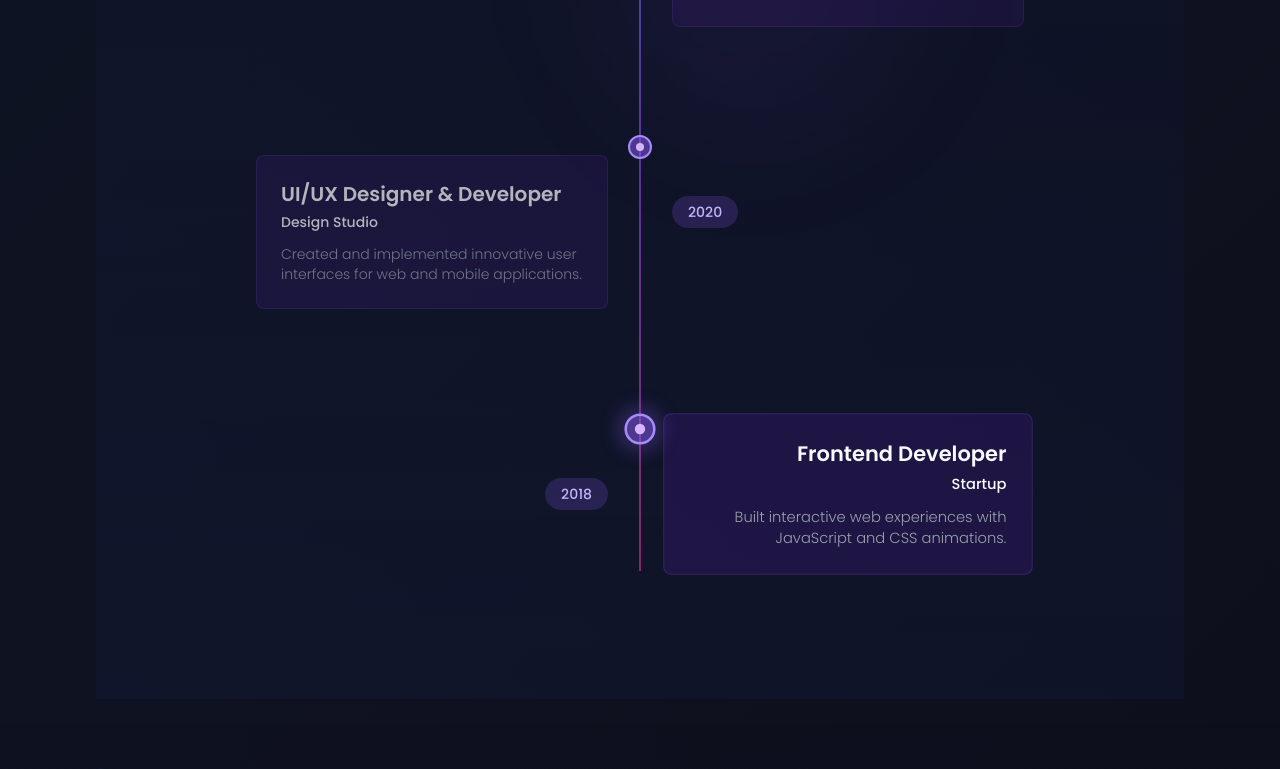
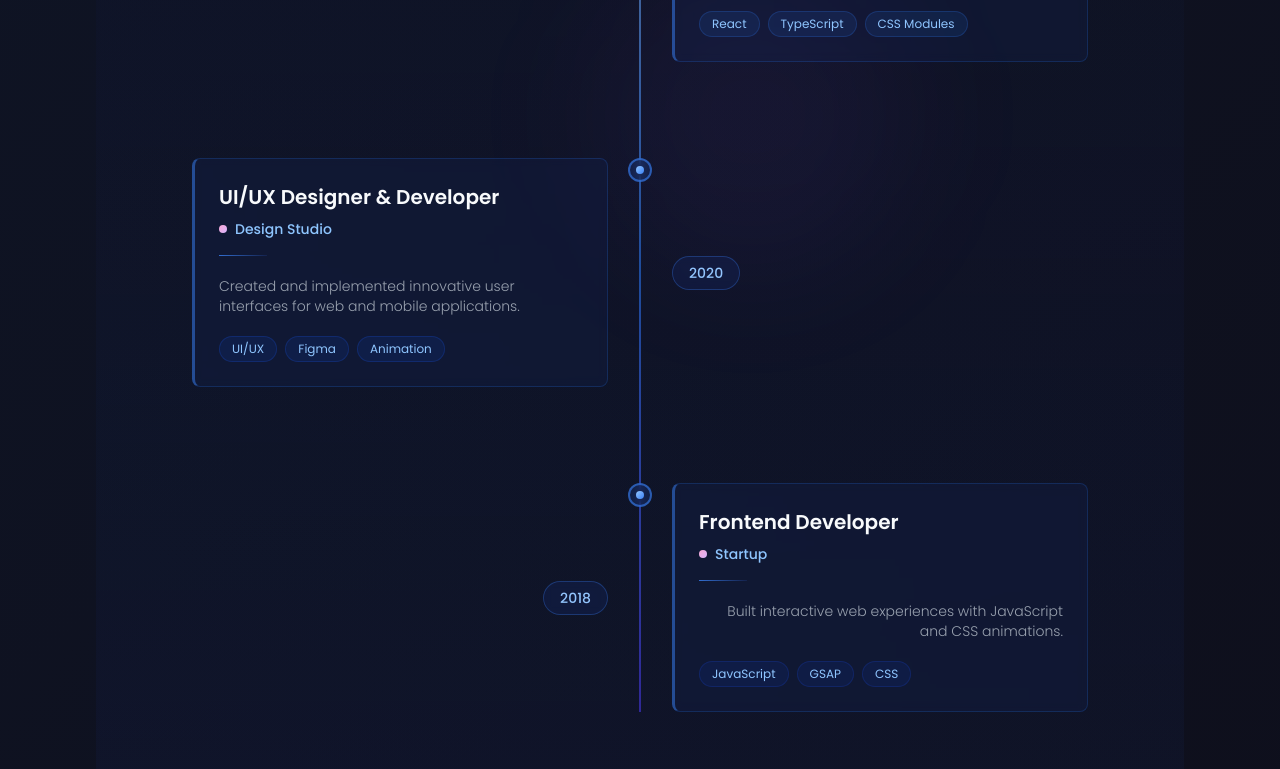
Before and after one commit to Zive2001/zive-portfolio-latest, a Next.js app: page / in a window 1280 px wide. Shown: the part 1780-2549 px from the top of the page. Built offline with nearby package versions, Linux system fonts and the light colour scheme.

Commit message:
Refactor About section with enhanced scroll animations, modernized design, and improved timeline functionality

```diff
--- a/src/components/sections/About.tsx
+++ b/src/components/sections/About.tsx
@@ -181,20 +181,31 @@ export const About = () => {
             </div>
           </div>
 
-        {/* Timeline section - now with dynamic scroll animation */}
+         {/* Timeline section with modernized animations and lean design */}
 <div
   ref={timelineRef}
-          className="mt-16 pt-8 border-t border-blue-500/20"
+  className="mt-16 pt-10 pb-16 border-t border-blue-500/20"
 >
   <ScrollAnimation animation="fade-up">
-            <h3 className="text-2xl font-semibold mb-12 text-center">My Journey</h3>
+    <h3 className="text-2xl font-semibold mb-10 text-center">
+      <span className="relative inline-block">
+        My Journey
+        <motion.span
+          className="absolute -bottom-2 left-1/2 transform -translate-x-1/2 h-1 bg-gradient-to-r from-blue-400 to-indigo-600"
+          initial={{ width: 0 }}
+          whileInView={{ width: '100%' }}
+          transition={{ duration: 0.8, ease: "easeOut" }}
+          viewport={{ once: true }}
+        />
+      </span>
+    </h3>
 
-            <div className="relative max-w-3xl mx-auto min-h-[600px]">
-              {/* Timeline line with progress animation */}
-              <div className="absolute left-1/2 top-0 bottom-0 w-px bg-blue-500/10 transform -translate-x-1/2">
-                {/* Animated progress overlay */}
+    <div className="relative max-w-4xl mx-auto min-h-[500px]">
+      {/* Timeline central line with improved gradient animation */}
+      <div className="absolute left-1/2 top-0 bottom-0 w-px bg-blue-900/30 transform -translate-x-1/2">
+        {/* Animated progress overlay with modernized gradient */}
         <motion.div
-                  className="absolute top-0 left-0 right-0 bg-gradient-to-b from-blue-500 via-purple-500 to-pink-500"
+          className="absolute top-0 left-0 right-0 bg-gradient-to-b from-blue-300 via-blue-500 to-indigo-600"
           style={{
             height: useTransform(
               timelineProgress,
@@ -205,124 +216,319 @@ export const About = () => {
         />
       </div>
 
-              {/* Timeline items - now with animated nodes */}
-              <div className="space-y-32">
+      {/* Timeline items with enhanced animations */}
+      <div className="space-y-24">
         {timelineItems.map((item, index) => (
-                  <div
+          <motion.div
             key={index}
             className={`relative ${index % 2 === 0 ? 'md:text-right' : 'md:text-left'}`}
+            initial={{ opacity: 0, y: 70 }}
+            whileInView={{
+              opacity: 1,
+              y: 0,
+              transition: {
+                duration: 0.9,
+                delay: index * 0.1,
+                ease: [0.2, 0.65, 0.3, 0.9]
+              }
+            }}
+            viewport={{ once: true, margin: "-100px" }}
           >
             <div className={`flex flex-col ${index % 2 === 0 ? 'md:flex-row' : 'md:flex-row-reverse'} items-center`}>
-                      {/* Animated timeline node */}
+              {/* Enhanced timeline node with modern pulse effect */}
               <motion.div
-                        className={`absolute left-1/2 top-0 w-6 h-6 rounded-full border-2 border-blue-500 bg-blue-900 transform -translate-x-1/2 z-10 flex items-center justify-center transition-all duration-500 ease-out ${index <= activeIndex ? 'border-purple-400' : ''}`}
-                        animate={{
-                          scale: index === activeIndex ? 1.3 : 1,
-                          backgroundColor: index <= activeIndex
-                            ? 'rgba(139, 92, 246, 0.5)' // purple-500 with opacity
-                            : 'rgba(30, 64, 175, 0.3)', // blue-900 with opacity
-                          borderColor: index <= activeIndex
-                            ? '#a78bfa' // purple-400
-                            : '#3b82f6', // blue-500
-                          boxShadow: index === activeIndex
-                            ? '0 0 15px 5px rgba(139, 92, 246, 0.3)'
-                            : 'none'
+                className="absolute left-1/2 top-0 w-6 h-6 rounded-full transform -translate-x-1/2 z-10 flex items-center justify-center"
+                style={{
+                  background: "rgba(37, 99, 235, 0.15)",
+                  backdropFilter: "blur(4px)",
+                  border: `2px solid rgba(59, 130, 246, 0.6)`
                 }}
+                whileInView={{
+                  scale: [1, 1.3, 1],
+                  transition: {
+                    scale: {
+                      repeat: 3,
+                      duration: 1.5,
+                      ease: "easeInOut"
+                    }
+                  }
+                }}
+                viewport={{ once: false, margin: "-100px" }}
               >
-                        {/* Inner dot indicator */}
+                {/* Pulsing inner dot indicator */}
                 <motion.div
                   className="w-2 h-2 rounded-full"
-                          animate={{
-                            backgroundColor: index <= activeIndex
-                              ? '#d8b4fe' // purple-300
-                              : '#93c5fd' // blue-300
+                  style={{
+                    background: "linear-gradient(135deg, #93c5fd, #3b82f6)"
                   }}
+                  whileInView={{
+                    scale: [1, 1.5, 1],
+                    opacity: [1, 0.8, 1],
+                    transition: {
+                      repeat: 3,
+                      duration: 1.2,
+                      ease: "easeInOut"
+                    }
+                  }}
+                  viewport={{ once: false, margin: "-100px" }}
                 />
               </motion.div>
 
-                      {/* Year tag - positioned differently based on even/odd */}
+              {/* Year tag with cleaner design */}
               <div className={`mb-8 md:mb-0 md:w-1/2 ${index % 2 === 0 ? 'md:text-right md:pr-8' : 'md:text-left md:pl-8'}`}>
                 <motion.span
-                          className="inline-block px-4 py-1.5 rounded-full text-sm font-medium bg-blue-500/20 text-blue-300"
-                          animate={{
-                            backgroundColor: index <= activeIndex
-                              ? 'rgba(139, 92, 246, 0.2)' // purple-500 with opacity
-                              : 'rgba(59, 130, 246, 0.2)', // blue-500 with opacity
-                            color: index <= activeIndex
-                              ? '#c4b5fd' // purple-300
-                              : '#93c5fd' // blue-300
+                  className="inline-block px-4 py-1.5 rounded-full text-sm font-medium"
+                  style={{
+                    background: "rgba(30, 64, 175, 0.15)",
+                    color: '#93c5fd',
+                    border: `1px solid rgba(59, 130, 246, 0.3)`,
+                    backdropFilter: "blur(4px)"
+                  }}
+                  whileHover={{
+                    scale: 1.05,
+                    background: "rgba(30, 64, 175, 0.25)",
+                    transition: { duration: 0.2 }
                   }}
                 >
                   {item.year}
                 </motion.span>
               </div>
 
-                      {/* Content card - with animation based on active state */}
+              {/* Content card with modernized design and consistent left-aligned titles */}
               <div className={`md:w-1/2 ${index % 2 === 0 ? 'md:pl-8' : 'md:pr-8'}`}>
                 <motion.div
-                          className="bg-blue-900/20 border border-blue-500/20 rounded-lg p-6 transition-all duration-300"
-                          initial={{ opacity: 0.7, y: 20 }}
-                          animate={{
-                            opacity: index === activeIndex ? 1 : 0.7,
-                            y: index === activeIndex ? 0 : 20,
-                            backgroundColor: index <= activeIndex
-                              ? 'rgba(91, 33, 182, 0.2)' // purple-800 with opacity
-                              : 'rgba(30, 58, 138, 0.2)', // blue-900 with opacity
-                            borderColor: index <= activeIndex
-                              ? 'rgba(139, 92, 246, 0.2)' // purple-500 with opacity
-                              : 'rgba(59, 130, 246, 0.2)', // blue-500 with opacity
-                            scale: index === activeIndex ? 1.05 : 1
+                  className="rounded-lg p-6 transition-all duration-300 border border-blue-500/20"
+                  style={{
+                    background: "rgba(30, 58, 138, 0.12)",
+                    borderLeft: "3px solid rgba(59, 130, 246, 0.5)",
+                    backdropFilter: "blur(4px)"
                   }}
-                          transition={{
-                            duration: 0.5,
-                            ease: [0.4, 0.0, 0.2, 1]
+                  whileHover={{
+                    scale: 1.02,
+                    background: "rgba(30, 58, 138, 0.18)",
+                    boxShadow: "0 8px 30px -6px rgba(30, 64, 175, 0.2)",
+                    transition: { duration: 0.3 }
+                  }}
+                  whileInView={{
+                    x: index % 2 === 0 ? [10, 0] : [-10, 0],
+                    transition: { duration: 0.5, ease: "easeOut" }
+                  }}
+                  viewport={{ once: true, margin: "-100px" }}
+                >
+                  <div className="flex flex-col h-full">
+                    {/* Upper portion with left-aligned title and subtitle */}
+                    <div className="mb-4 text-left">
+                      <h4 className="text-xl font-semibold mb-2">{item.title}</h4>
+                      <div className="flex items-center">
+                        <div
+                          className="w-2 h-2 rounded-full mr-2"
+                          style={{
+                            background: "linear-gradient(135deg, #f9a8d4, #d8b4fe)"
+                          }}
+                        />
+                        <p className="font-medium text-sm text-blue-300">
+                          {item.company}
+                        </p>
+                      </div>
+                    </div>
+
+                    {/* Separator line - horizontal gradient */}
+                    <motion.div
+                      className="w-12 h-px mb-5"
+                      style={{
+                        background: "linear-gradient(90deg, rgba(59, 130, 246, 0.8), rgba(30, 58, 138, 0.3))"
+                      }}
+                      whileInView={{
+                        width: ["0%", "48px"],
+                        transition: { duration: 0.7, ease: "easeOut", delay: 0.2 }
+                      }}
+                      viewport={{ once: true }}
+                    />
+
+                    {/* Description with subtle fade-in animation */}
+                    <motion.p
+                      className="text-gray-400 text-sm font-light"
+                      initial={{ opacity: 0 }}
+                      whileInView={{
+                        opacity: 1,
+                        transition: { duration: 0.8, delay: 0.3 }
+                      }}
+                      viewport={{ once: true }}
+                    >
+                      {item.description}
+                    </motion.p>
+
+                    {/* Skills tags with hover animations */}
+                    <motion.div
+                      className="mt-5 flex flex-wrap gap-2"
+                      initial={{ opacity: 0, y: 10 }}
+                      whileInView={{
+                        opacity: 1,
+                        y: 0,
+                        transition: { duration: 0.5, delay: 0.4 }
+                      }}
+                      viewport={{ once: true }}
+                    >
+                      {/* Sample skills tags with hover effect */}
+                      {index === 0 && (
+                        <>
+                          <motion.span
+                            className="px-3 py-1 text-xs rounded-full bg-blue-500/10 text-blue-300 border border-blue-500/20"
+                            whileHover={{
+                              scale: 1.08,
+                              background: "rgba(59, 130, 246, 0.2)",
+                              transition: { duration: 0.2 }
                             }}
                           >
-                          <h4 className="text-xl font-semibold mb-1">{item.title}</h4>
-                          <p className="mb-3 transition-colors duration-300 font-medium text-sm ${
-                            index <= activeIndex ? 'text-purple-300' : 'text-blue-300'
-                          }">{item.company}</p>
-                          <p className="text-gray-400 text-sm font-light">{item.description}</p>
+                            React
+                          </motion.span>
+                          <motion.span
+                            className="px-3 py-1 text-xs rounded-full bg-blue-500/10 text-blue-300 border border-blue-500/20"
+                            whileHover={{
+                              scale: 1.08,
+                              background: "rgba(59, 130, 246, 0.2)",
+                              transition: { duration: 0.2 }
+                            }}
+                          >
+                            TypeScript
+                          </motion.span>
+                          <motion.span
+                            className="px-3 py-1 text-xs rounded-full bg-blue-500/10 text-blue-300 border border-blue-500/20"
+                            whileHover={{
+                              scale: 1.08,
+                              background: "rgba(59, 130, 246, 0.2)",
+                              transition: { duration: 0.2 }
+                            }}
+                          >
+                            CSS Modules
+                          </motion.span>
+                        </>
+                      )}
+                      {index === 1 && (
+                        <>
+                          <motion.span
+                            className="px-3 py-1 text-xs rounded-full bg-blue-600/10 text-blue-300 border border-blue-600/20"
+                            whileHover={{
+                              scale: 1.08,
+                              background: "rgba(37, 99, 235, 0.2)",
+                              transition: { duration: 0.2 }
+                            }}
+                          >
+                            UI/UX
+                          </motion.span>
+                          <motion.span
+                            className="px-3 py-1 text-xs rounded-full bg-blue-600/10 text-blue-300 border border-blue-600/20"
+                            whileHover={{
+                              scale: 1.08,
+                              background: "rgba(37, 99, 235, 0.2)",
+                              transition: { duration: 0.2 }
+                            }}
+                          >
+                            Figma
+                          </motion.span>
+                          <motion.span
+                            className="px-3 py-1 text-xs rounded-full bg-blue-600/10 text-blue-300 border border-blue-600/20"
+                            whileHover={{
+                              scale: 1.08,
+                              background: "rgba(37, 99, 235, 0.2)",
+                              transition: { duration: 0.2 }
+                            }}
+                          >
+                            Animation
+                          </motion.span>
+                        </>
+                      )}
+                      {index === 2 && (
+                        <>
+                          <motion.span
+                            className="px-3 py-1 text-xs rounded-full bg-blue-700/10 text-blue-300 border border-blue-700/20"
+                            whileHover={{
+                              scale: 1.08,
+                              background: "rgba(29, 78, 216, 0.2)",
+                              transition: { duration: 0.2 }
+                            }}
+                          >
+                            JavaScript
+                          </motion.span>
+                          <motion.span
+                            className="px-3 py-1 text-xs rounded-full bg-blue-700/10 text-blue-300 border border-blue-700/20"
+                            whileHover={{
+                              scale: 1.08,
+                              background: "rgba(29, 78, 216, 0.2)",
+                              transition: { duration: 0.2 }
+                            }}
+                          >
+                            GSAP
+                          </motion.span>
+                          <motion.span
+                            className="px-3 py-1 text-xs rounded-full bg-blue-700/10 text-blue-300 border border-blue-700/20"
+                            whileHover={{
+                              scale: 1.08,
+                              background: "rgba(29, 78, 216, 0.2)",
+                              transition: { duration: 0.2 }
+                            }}
+                          >
+                            CSS
+                          </motion.span>
+                        </>
+                      )}
+                    </motion.div>
+                  </div>
                 </motion.div>
               </div>
             </div>
-                  </div>
+          </motion.div>
         ))}
       </div>
 
-              {/* Fancy scrolling indicator */}
+      {  /* Modernized scroll indicator with cleaner animation */}
       <motion.div
-                className="absolute bottom-0 left-1/2 transform -translate-x-1/2 flex flex-col items-center opacity-50 pointer-events-none"
+        className="absolute -bottom-8 left-1/2 transform -translate-x-1/2 flex flex-col items-center opacity-70 pointer-events-none"
         animate={{
-                  opacity: activeIndex === timelineItems.length - 1 ? 0 : [0.5, 0.8, 0.5],
-                  y: activeIndex === timelineItems.length - 1 ? 20 : [0, 10, 0]
+          opacity: activeIndex === timelineItems.length - 1 ? 0 : [0.7, 0.9, 0.7],
+          y: activeIndex === timelineItems.length - 1 ? 20 : [0, 6, 0]
         }}
         transition={{
           repeat: Infinity,
-                  duration: 2,
+          duration: 2.5,
           ease: "easeInOut"
         }}
         style={{
           display: activeIndex === timelineItems.length - 1 ? 'none' : 'flex'
         }}
       >
-                <p className="text-xs text-blue-300 mb-2">Scroll to continue the journey</p>
-                <svg width="20" height="30" viewBox="0 0 20 30" fill="none" xmlns="http://www.w3.org/2000/svg">
-                  <rect x="1" y="1" width="18" height="28" rx="9" stroke="#3B82F6" strokeWidth="2"/>
-                  <motion.circle
-                    cx="10"
-                    cy="10"
-                    r="4"
-                    fill="#3B82F6"
-                    animate={{ y: [0, 10, 0] }}
+        <p className="text-xs text-blue-300 mb-2 font-light tracking-wider">Scroll to explore</p>
+        <motion.div
+          className="w-5 h-10 rounded-full border border-blue-400/60 flex items-center justify-center overflow-hidden"
+          animate={{ boxShadow: ["0 0 0px rgba(59, 130, 246, 0)", "0 0 8px rgba(59, 130, 246, 0.3)", "0 0 0px rgba(59, 130, 246, 0)"] }}
+          transition={{ repeat: Infinity, duration: 2.5, ease: "easeInOut" }}
+        >
+          <motion.div
+            className="w-1.5 h-1.5 rounded-full bg-blue-400"
+            animate={{ y: [0, 13, 0] }}
             transition={{
               repeat: Infinity,
-                      duration: 5,
-                      ease: "easeInOut"
+              duration: 2.5,
+              ease: [0.65, 0, 0.35, 1]
             }}
           />
-                </svg>
         </motion.div>
+      </motion.div>
+
+      {  /* Bottom progress indicator with moderate spacing */}
+      <div className="absolute -bottom-16 left-0 right-0 h-1 bg-blue-900/10 rounded-full overflow-hidden">
+        <motion.div
+          className="h-full bg-gradient-to-r from-blue-400 via-blue-500 to-indigo-600"
+          style={{
+            width: useTransform(
+              timelineProgress,
+              [0, 1],
+              ["0%", "100%"]
+            ),
+            borderRadius: "4px"
+          }}
+        />
+      </div>
     </div>
   </ScrollAnimation>
 </div>
```
Lines whose indentation alone changed are shown as unchanged.
